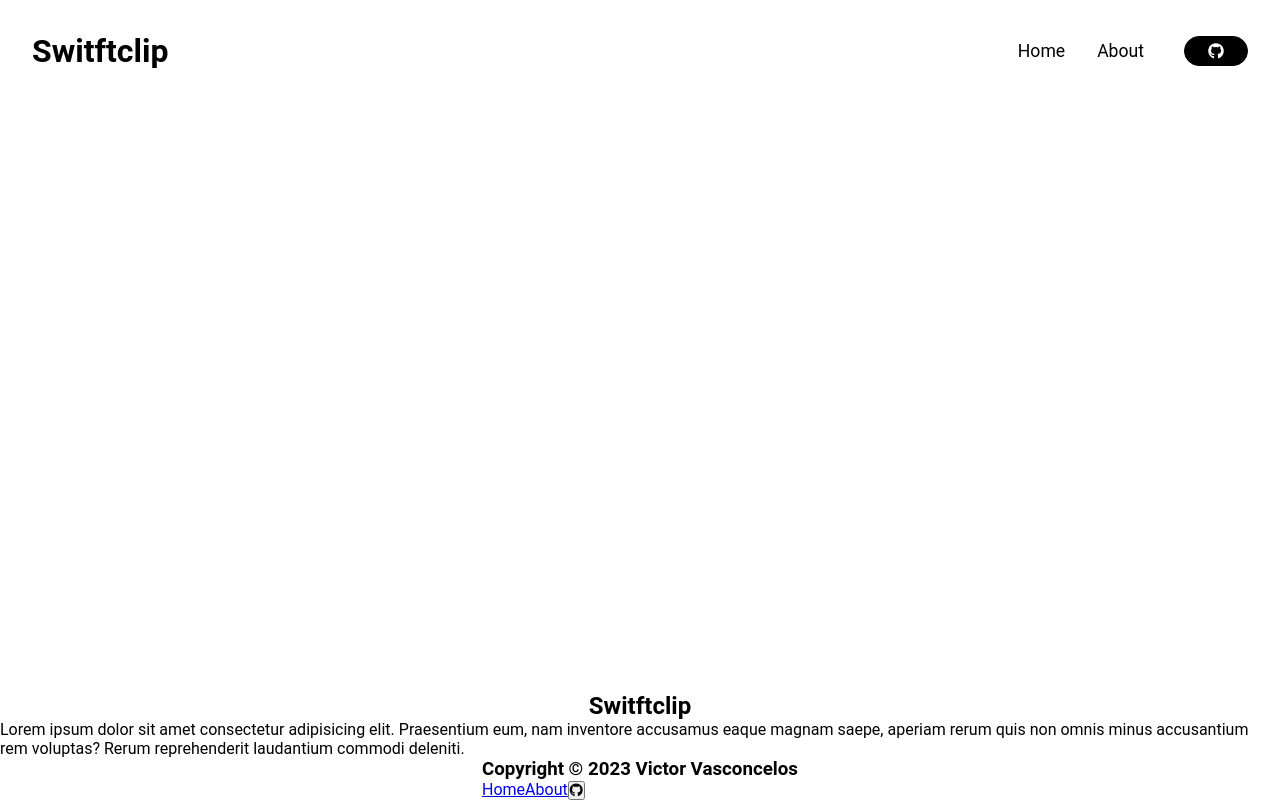
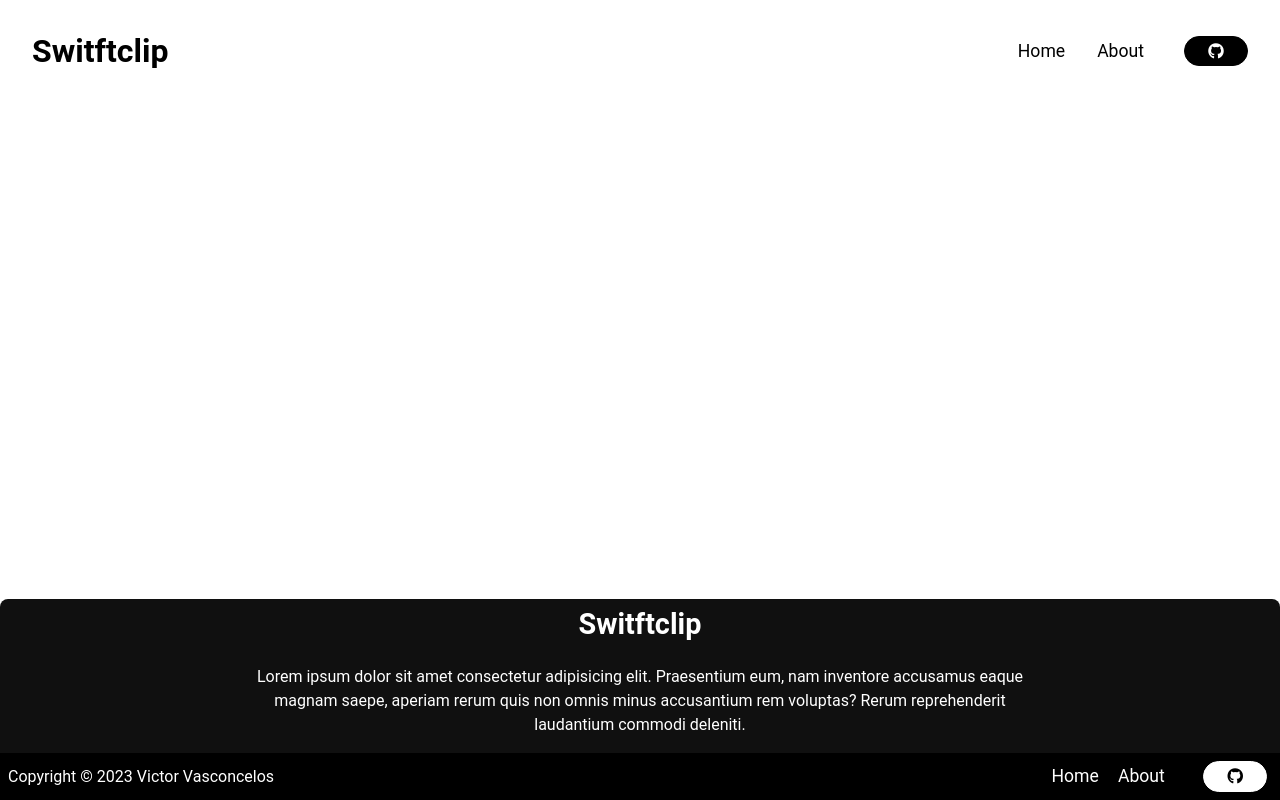
Before and after one commit to OVasconceloss/swiftclip-shortener, a React (Vite) app: page / in a window 1280 px wide. Built offline with nearby package versions, Linux system fonts and the light colour scheme.

Commit message:
style: Create style for footer elements

```diff
--- a/src/components/Footer/Footer.scss
+++ b/src/components/Footer/Footer.scss
@@ -1,3 +1,5 @@
+@use '../../styles/index.scss' as color;
+
 .footer {
     bottom: 0;
     width: 100%;
@@ -6,4 +8,83 @@
     display: flex;
     align-items: center;
     flex-direction: column;
+
+    background-color: #101010;
+    border-top-left-radius: 0.5rem;
+    border-top-right-radius: 0.5rem;
 }
+
+.footer-title {
+    padding: 0.5rem;
+
+    font-size: 1.8rem;
+    color: color.$color_fiv;
+}
+
+.footer-description {
+    width: 50rem;
+    padding: 0.5rem;
+    margin: 0.5rem 0;
+
+    font-size: 1.0rem;
+    text-align: center;
+    line-height: 1.5rem;
+
+    color: color.$color_fiv;
+}
+
+.footer-copyright {
+    width: 100%;
+    padding: 0.5rem;
+
+    display: flex;
+    align-items: center;
+    justify-content: space-between;
+
+    background-color: color.$color_fou;
+}
+
+.copyright-text {
+    font-size: 1.0rem;
+    font-weight: normal;
+    color: color.$color_fiv;
+}
+
+.link-footer,
+.menu-footer-link {
+    padding: 0 0.3rem;
+
+    font-size: 1.1rem;
+    text-decoration: none;
+    color: color.$color_fiv;
+
+    transition: .5s ease all;
+}
+
+.menu-footer-link:hover {color: color.$color_one;}
+
+.menu-footer-button {
+    width: 4.0rem;
+    padding: 0.3rem;
+    margin-left: 1.5rem;
+
+    cursor: pointer;
+    font-size: 1.0rem;
+    color: color.$color_fou;
+
+    transform: scale(1);
+    transition: .5s ease all;
+
+    border-radius: 1.0rem;
+    background-color: color.$color_fiv;
+    border: 1px solid color.$color_fiv;
+}
+
+.menu-footer-button:hover {
+    color: color.$color_fiv;
+
+    transform: scale(1.1);
+
+    background-color: color.$color_fou;
+    border: 1px solid color.$color_fiv;
+}
```
